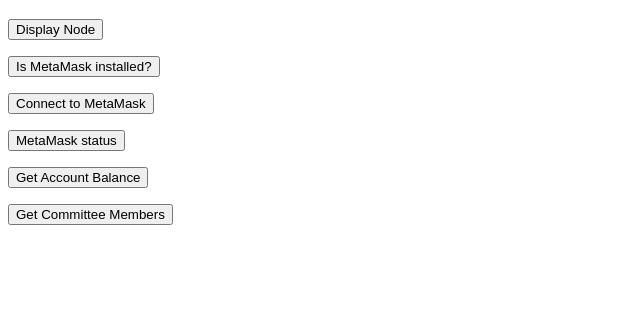
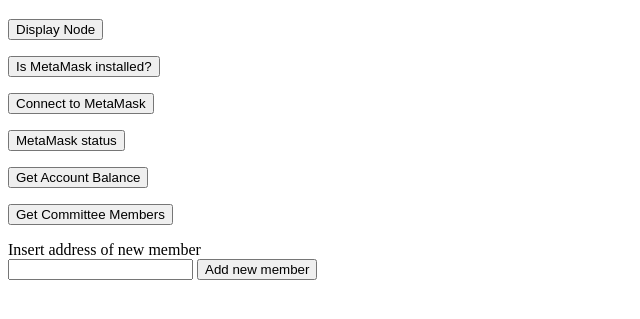
Before and after one commit to RickJulian/metamask_trakti, a plain HTML site: page html/index.html in a window 1280 px wide. Shown: the part 61-380 px from the top of the page, without its empty margins (0-640 px from the left). Drawn offline with Linux system fonts and the light colour scheme.

Commit message:
New items for adding new member to the committee

```diff
--- a/html/index.html
+++ b/html/index.html
@@ -7,6 +7,7 @@
 
 <h1>This is a Heading</h1>
 
+<!-- Metamask interfacing section -->
 <button type="button">Display Node</button>
 <p id="node"></p>
 <script src="../javascript/display_node.js"></script>
@@ -27,9 +28,18 @@
 <p id="account_balance"></p>
 <script src="../javascript/getAddressBalance.js"></script>
 
+<!-- Smart Contract interfacing section
+<script src="../javascript/contract_data.js"></script>-->
+
 <button type='button' onclick="getCommitteeMembers()">Get Committee Members</button>
 <p id="members"></p>
 <script src="../javascript/getCommitteeMembers.js"></script>
 
+Insert address of new member</br>
+<input type='text' name="newmember_address" id="newmember"></input>
+<button type='button' onclick="addMember()">Add new member</button>
+<p id="newmember_result"></p>
+<script src="../javascript/addMember.js"></script>
+
 </body>
 </html>
```
